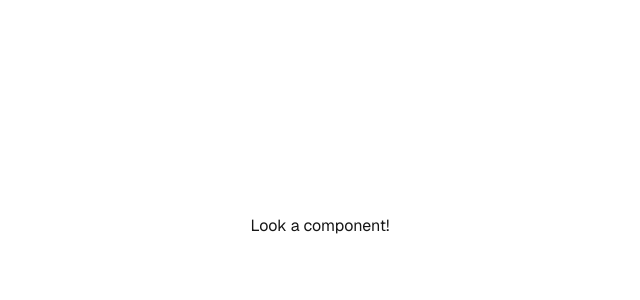
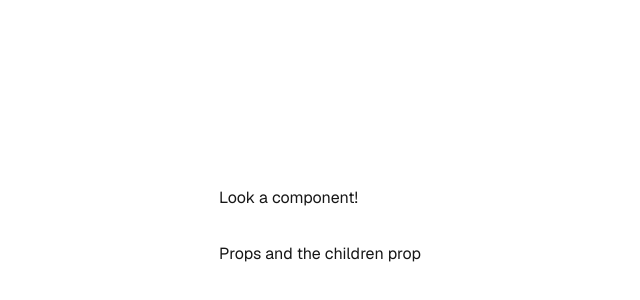
Before and after one commit to dmit-2008/dmit2008-OE01-Winter-2025, a Next.js app in the folder 04-05-nextjs-components-intro/components-intro/: page / in a window 1280 px wide. Shown: the part 174-474 px from the top of the page, without its empty margins (320-960 px from the left). Built offline with nearby package versions, Linux system fonts and the light colour scheme.

Commit message:
class progress pushed

```diff
--- a/04-05-nextjs-components-intro/components-intro/components/ConceptList.js
+++ b/04-05-nextjs-components-intro/components-intro/components/ConceptList.js
@@ -1,6 +1,12 @@
 // create a component that
 // wraps children with a ul
 // element
+export default function ConceptList({ children }) {
+  return <ul>
+    {children}
+  </ul>
+}
+
 
 // once done import and use in
 // index.js
--- a/04-05-nextjs-components-intro/components-intro/pages/index.js
+++ b/04-05-nextjs-components-intro/components-intro/pages/index.js
@@ -7,6 +7,7 @@ import { Geist, Geist_Mono } from "next/font/google";
 // folder is @/ (in components-intro director)
 
 import Title from '@/components/Title'
+import ConceptList from "@/components/ConceptList";
 
 const geistSans = Geist({
   variable: "--font-geist-sans",
@@ -26,7 +27,10 @@ export default function Home() {
       <main className="flex flex-col gap-8 row-start-2 items-center sm:items-start">
         {/* Inside of the main we're going use it */}
         <Title text={"Look a component!"}/>
-
+        {/* Our component we'll be using */}
+        <ConceptList>
+          <li>Props and the children prop</li>
+        </ConceptList>
       </main>
 
     </div>
```
